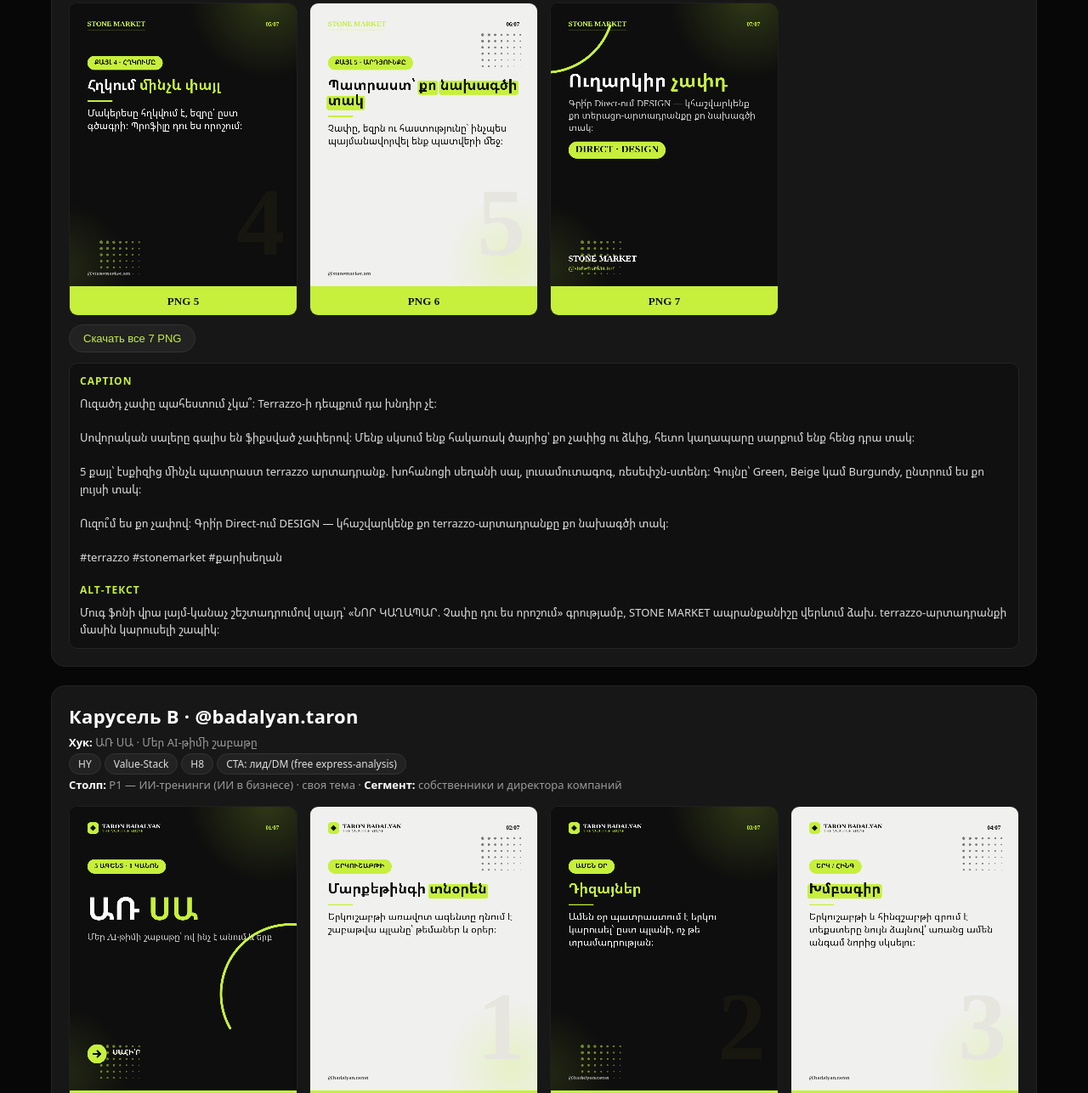
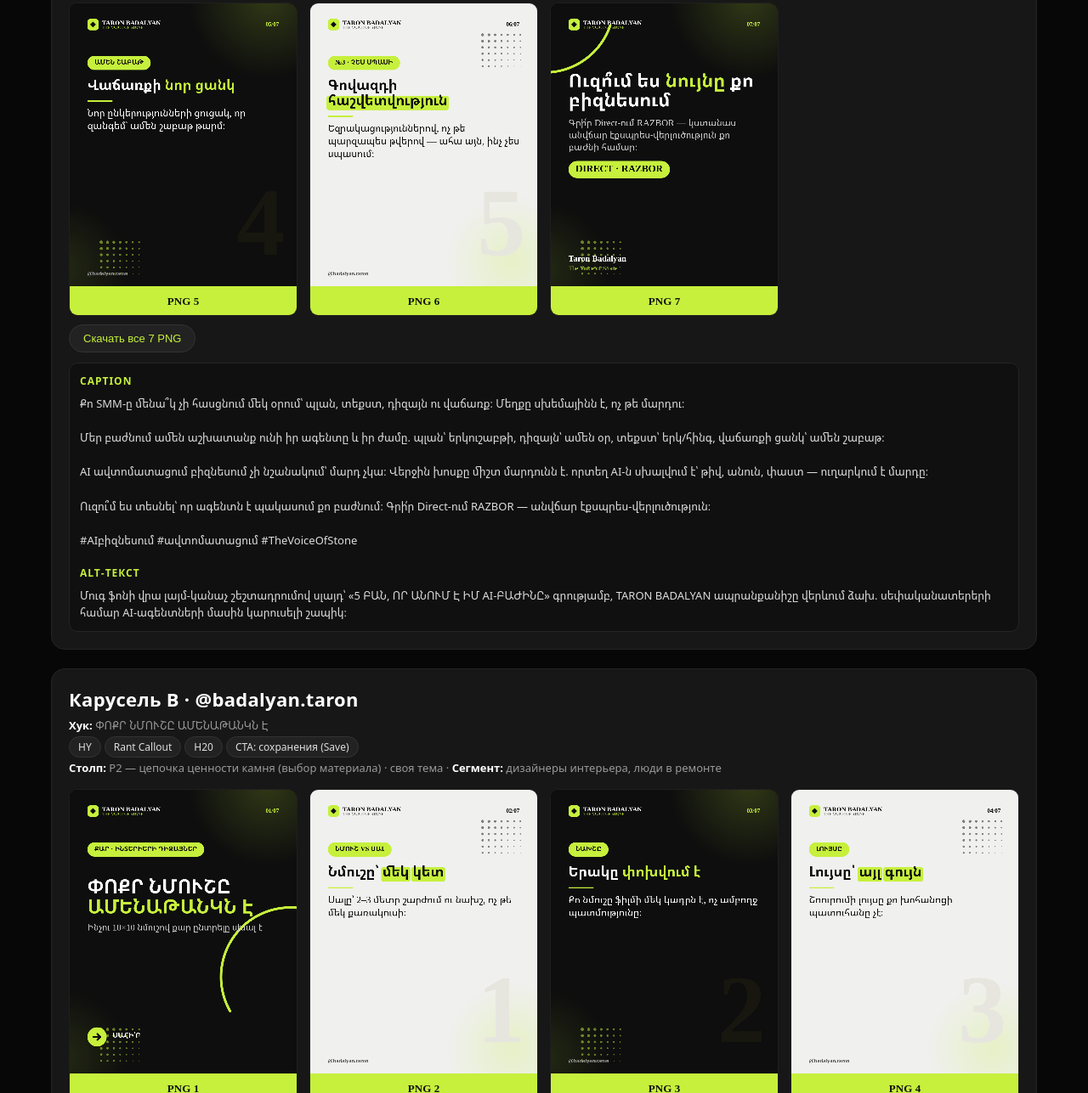
Before and after one commit to worktaronbadalyan-hub/inessa-design, a plain HTML site: page index.html in a window 1280 px wide. Shown: the part 700-1987 px from the top of the page at 85% size. Drawn offline with Linux system fonts and the light colour scheme.

Commit message:
Dashboard 2026-11-17 — carousels A (AI-department, Value-Stack H10) + B (stone sample, Rant H20)

```diff
--- a/index.html
+++ b/index.html
@@ -1,5 +1,5 @@
 <!doctype html><html lang="hy"><head><meta charset="utf-8"><meta name="viewport" content="width=device-width,initial-scale=1">
-<title>ИНЕССА · дизайн-дашборд · 16.11.2026</title>
+<title>ИНЕССА · дизайн-дашборд · 17.11.2026</title>
 <link rel="preconnect" href="https://fonts.googleapis.com"><link rel="preconnect" href="https://fonts.gstatic.com" crossorigin>
 <link href="https://fonts.googleapis.com/css2?family=Noto+Sans+Armenian:wght@400;500;600;700;800;900&display=swap" rel="stylesheet">
 <style>
@@ -24,264 +24,84 @@ canvas{width:100%;height:auto;display:block}
 footer{color:var(--mut);font-size:12px;max-width:1200px;margin:0 auto;padding:10px 20px 40px;line-height:1.8}
 footer a{color:var(--lime)}
 </style></head><body>
-<header><h1>ИНЕССА · <b>дизайн-дашборд дня</b></h1><p class="sub">16.11.2026 · 2 карусели 1080×1350 · (а) @stonemarket.am HY — терраццо «эскиз→изделие» (Demo Walkthrough, H21, по брифу Мадлен, Пн 16.11) · (б) @badalyan.taron HY — ИИ-агенты в бизнесе (Value-Stack, H8, своя тема) · шрифт: Noto Sans Armenian. Фото терраццо с цех-съёмки 10.11 в материалах нет — карусель (а) текстовая; «30 мм» не подтверждён — убран.</p></header>
+<header><h1>ИНЕССА · <b>дизайн-дашборд дня</b></h1><p class="sub">17.11.2026 · 2 карусели 1080×1350 · (а) @badalyan.taron HY — ИИ-отдел владельца (Value-Stack, H10, по брифу Мадлен, Вт 17.11, ФЛАГМАН) · (б) @badalyan.taron HY — выбор камня по образцу (Rant Callout, H20, своя тема) · шрифт: Noto Sans Armenian. Реального скрина ИИ-дашборда в материалах нет — слайды на иконографике, число агентов не называем (по брифу). Доп. задачи дня (обложки Reels + цитата LinkedIn) — на <a href="./covers.html" style="color:#C6F03C">covers.html</a>.</p></header>
 <div class="wrap" id="root"></div>
-<footer>ИНЕССА · The Voice of Stone · <span id="ft"></span> · <a href="./covers.html">covers.html</a><br>Архив: <a href="archive/2026-11-15.html">11-15</a> <a href="archive/2026-11-14.html">11-14</a> <a href="archive/2026-11-13.html">11-13</a> <a href="archive/2026-11-12.html">11-12</a> <a href="archive/2026-11-11.html">11-11</a> <a href="archive/2026-11-10.html">11-10</a> <a href="archive/2026-11-09.html">11-09</a> <a href="archive/2026-11-08.html">11-08</a> <a href="archive/2026-11-07.html">11-07</a> <a href="archive/2026-11-06.html">11-06</a> <a href="archive/2026-11-05.html">11-05</a> <a href="archive/2026-11-04.html">11-04</a> <a href="archive/2026-11-02.html">11-02</a> <a href="archive/2026-11-01.html">11-01</a></footer>
+<footer>ИНЕССА · The Voice of Stone · <span id="ft"></span> · <a href="./covers.html">covers.html</a><br>Архив: <a href="archive/2026-11-16.html">11-16</a> <a href="archive/2026-11-15.html">11-15</a> <a href="archive/2026-11-14.html">11-14</a> <a href="archive/2026-11-13.html">11-13</a> <a href="archive/2026-11-12.html">11-12</a> <a href="archive/2026-11-11.html">11-11</a> <a href="archive/2026-11-10.html">11-10</a> <a href="archive/2026-11-09.html">11-09</a> <a href="archive/2026-11-08.html">11-08</a> <a href="archive/2026-11-07.html">11-07</a> <a href="archive/2026-11-06.html">11-06</a> <a href="archive/2026-11-05.html">11-05</a> <a href="archive/2026-11-04.html">11-04</a> <a href="archive/2026-11-02.html">11-02</a> <a href="archive/2026-11-01.html">11-01</a></footer>
 <script>
 const DATA={
- "date": "16.11.2026",
+ "date": "17.11.2026",
  "A": {
-  "account": "@stonemarket.am",
-  "brand": "STONE MARKET",
+  "account": "@badalyan.taron",
+  "brand": "TARON BADALYAN",
   "lang": "HY",
-  "framework": "Demo Walkthrough",
-  "formula": "H21",
-  "pillar": "P2 — цепочка ценности камня (терраццо) · по брифу Мадлен (Пн 16.11)",
-  "segment": "дизайнеры интерьера, HoReCa",
-  "cta": "DM (DESIGN)",
-  "hook": "ՆՈՐ ԿԱՂԱՊԱՐ · Չափը դու ես որոշում",
-  "caption": "Ուզածդ չափը պահեստում չկա՞։ Terrazzo-ի դեպքում դա խնդիր չէ։\n\nՍովորական սալերը գալիս են ֆիքսված չափերով։ Մենք սկսում ենք հակառակ ծայրից՝ քո չափից ու ձևից, հետո կաղապարը սարքում ենք հենց դրա տակ։\n\n5 քայլ՝ էսքիզից մինչև պատրաստ terrazzo արտադրանք. խոհանոցի սեղանի սալ, լուսամուտագոգ, ռեսեփշն-ստենդ։ Գույնը՝ Green, Beige կամ Burgundy, ընտրում ես քո լույսի տակ։\n\nՈւզու՞մ ես քո չափով։ Գրի՛ր Direct-ում DESIGN — կհաշվարկենք քո terrazzo-արտադրանքը քո նախագծի տակ։\n\n#terrazzo #stonemarket #քարիսեղան",
-  "alt": "Մուգ ֆոնի վրա լայմ-կանաչ շեշտադրումով սլայդ՝ «ՆՈՐ ԿԱՂԱՊԱՐ. Չափը դու ես որոշում» գրությամբ, STONE MARKET ապրանքանիշը վերևում ձախ. terrazzo-արտադրանքի մասին կարուսելի շապիկ։",
+  "framework": "Value-Stack",
+  "formula": "H10",
+  "pillar": "P1 — ИИ в традиционном бизнесе → тренинги · по брифу Мадлен (Вт 17.11, ФЛАГМАН)",
+  "segment": "собственники и директора компаний Армении",
+  "cta": "лид/DM (free express-analysis)",
+  "hook": "5 ԲԱՆ, ՈՐ ԱՆՈՒՄ Է ԻՄ AI-ԲԱԺԻՆԸ",
+  "caption": "Քո SMM-ը մենա՞կ չի հասցնում մեկ օրում՝ պլան, տեքստ, դիզայն ու վաճառք։ Մեղքը սխեմայինն է, ոչ թե մարդու։\n\nՄեր բաժնում ամեն աշխատանք ունի իր ագենտը և իր ժամը. պլան՝ երկուշաբթի, դիզայն՝ ամեն օր, տեքստ՝ երկ/հինգ, վաճառքի ցանկ՝ ամեն շաբաթ։\n\nAI ավտոմատացում բիզնեսում չի նշանակում՝ մարդ չկա։ Վերջին խոսքը միշտ մարդունն է. որտեղ AI-ն սխալվում է՝ թիվ, անուն, փաստ — ուղարկում է մարդը։\n\nՈւզու՞մ ես տեսնել՝ որ ագենտն է պակասում քո բաժնում։ Գրի՛ր Direct-ում RAZBOR — անվճար էքսպրես-վերլուծություն։\n\n#AIբիզնեսում #ավտոմատացում #TheVoiceOfStone",
+  "alt": "Մուգ ֆոնի վրա լայմ-կանաչ շեշտադրումով սլայդ՝ «5 ԲԱՆ, ՈՐ ԱՆՈՒՄ Է ԻՄ AI-ԲԱԺԻՆԸ» գրությամբ, TARON BADALYAN ապրանքանիշը վերևում ձախ. սեփականատերերի համար AI-ագենտների մասին կարուսելի շապիկ։",
   "slides": [
-   {
-    "type": "hook",
-    "dark": true,
-    "hsize": 112,
-    "kicker": "TERRAZZO · 5 ՔԱՅԼ",
-    "title": [
-     [
-      "ՆՈՐ ",
-      0
-     ],
-     [
-      "ԿԱՂԱՊԱՐ",
-      1
-     ]
-    ],
-    "sub": "Չափը դու ես որոշում՝ ոչ թե պահեստը"
-   },
-   {
-    "type": "content",
-    "dark": false,
-    "wm": "1",
-    "kicker": "ՔԱՅԼ 1 · ՉԱՓԸ",
-    "title": [
-     [
-      "Չափ, որ ",
-      0
-     ],
-     [
-      "պահեստում չկա",
-      1
-     ]
-    ],
-    "body": "Դիզայներն ուղարկում է ձևն ու չափը, որ ոչ մի պատրաստի սալ չունի։"
-   },
-   {
-    "type": "content",
-    "dark": true,
-    "wm": "2",
-    "kicker": "ՔԱՅԼ 2 · ԿԱՂԱՊԱՐԸ",
-    "title": [
-     [
-      "Կաղապարը՝ ",
-      0
-     ],
-     [
-      "քո չափի տակ",
-      1
-     ]
-    ],
-    "body": "Տերացոն լցվում է կաղապարի մեջ, ոչ թե կտրվում մեծ սալից։ Ուրեմն չափն ազատ է։"
-   },
-   {
-    "type": "content",
-    "dark": false,
-    "wm": "3",
-    "kicker": "ՔԱՅԼ 3 · ԳՈՒՅՆԸ",
-    "title": [
-     [
-      "Լցնում ենք ",
-      0
-     ],
-     [
-      "գույնը",
-      1
-     ]
-    ],
-    "body": "Երեք երանգ՝ Green, Beige, Burgundy։ Ընտրում ես լույսի տակ, որտեղ կանգնելու է։"
-   },
-   {
-    "type": "content",
-    "dark": true,
-    "wm": "4",
-    "kicker": "ՔԱՅԼ 4 · ՀՂԿՈՒՄԸ",
-    "title": [
-     [
-      "Հղկում ",
-      0
-     ],
-     [
-      "մինչև փայլ",
-      1
-     ]
-    ],
-    "body": "Մակերեսը հղկվում է, եզրը՝ ըստ գծագրի։ Պրոֆիլը դու ես որոշում։"
-   },
-   {
-    "type": "content",
-    "dark": false,
-    "wm": "5",
-    "kicker": "ՔԱՅԼ 5 · ԱՐԴՅՈՒՆՔԸ",
-    "title": [
-     [
-      "Պատրաստ՝ ",
-      0
-     ],
-     [
-      "քո նախագծի տակ",
-      1
-     ]
-    ],
-    "body": "Չափը, եզրն ու հաստությունը՝ ինչպես պայմանավորվել ենք պատվերի մեջ։"
-   },
-   {
-    "type": "cta",
-    "dark": true,
-    "title": [
-     [
-      "Ուղարկիր ",
-      0
-     ],
-     [
-      "չափդ",
-      1
-     ]
-    ],
-    "body": "Գրի՛ր Direct-ում DESIGN — կհաշվարկենք քո տերացո-արտադրանքը քո նախագծի տակ։",
-    "cta_pill": "DIRECT · DESIGN"
-   }
+   {"type":"hook","dark":true,"hsize":94,"kicker":"AI ԲԻԶՆԵՍՈՒՄ · ՍԵՓԱԿԱՆԱՏԵՐԵՐ",
+    "title":[["5 ԲԱՆ, ՈՐ ",0],["ԱՆՈՒՄ Է ԻՄ ",0],["AI-ԲԱԺԻՆԸ",1]],
+    "sub":"Մեկ մարդու փոխարեն՝ գործ անող բաժին"},
+   {"type":"content","dark":false,"wm":"1","kicker":"ԵՐԿՈՒՇԱԲԹԻ · 09:00",
+    "title":[["Շաբաթվա ",0],["մարքեթինգային պլանը",1]],
+    "body":"Պատրաստ է երկուշաբթի առավոտյան՝ առանց ինձ։"},
+   {"type":"content","dark":true,"wm":"2","kicker":"ԵՐԵՔՇԱԲԹԻ",
+    "title":[["Տեքստեր ու ",0],["սցենարներ",1]],
+    "body":"Նկարահանման սցենարները՝ երեքշաբթի օրվան, արդեն ձեռքիս տակ։"},
+   {"type":"content","dark":false,"wm":"3","kicker":"ԱՄԵՆ ՕՐ",
+    "title":[["Ամեն օր՝ ",0],["դիզայն",1]],
+    "body":"Կարուսել՝ հենց հոսքի տակ, ձեռքով չեմ սարքում։"},
+   {"type":"content","dark":true,"wm":"4","kicker":"ԱՄԵՆ ՇԱԲԱԹ",
+    "title":[["Վաճառքի ",0],["նոր ցանկ",1]],
+    "body":"Նոր ընկերությունների ցուցակ, որ զանգեմ՝ ամեն շաբաթ թարմ։"},
+   {"type":"content","dark":false,"wm":"5","kicker":"№3 · ՉԵՍ ՍՊԱՍԻ",
+    "title":[["Գովազդի ",0],["հաշվետվություն",1]],
+    "body":"Եզրակացություններով, ոչ թե պարզապես թվերով — ահա այն, ինչ չես սպասում։"},
+   {"type":"cta","dark":true,
+    "title":[["Ուզո՞ւմ ես ",0],["նույնը",1],[" քո բիզնեսում",0]],
+    "body":"Գրի՛ր Direct-ում RAZBOR — կստանաս անվճար էքսպրես-վերլուծություն քո բաժնի համար։",
+    "cta_pill":"DIRECT · RAZBOR"}
   ]
  },
  "B": {
   "account": "@badalyan.taron",
   "brand": "TARON BADALYAN",
   "lang": "HY",
-  "framework": "Value-Stack",
-  "formula": "H8",
-  "pillar": "P1 — ИИ-тренинги (ИИ в бизнесе) · своя тема",
-  "segment": "собственники и директора компаний",
-  "cta": "лид/DM (free express-analysis)",
-  "hook": "ԱՌ ՍԱ · Մեր AI-թիմի շաբաթը",
-  "caption": "Քո SMM-ը չի՞ հասցնում մեկ օրում՝ պլան, կարուսել, տեքստ ու վաճառք։ Մեղքը սխեմայինն է, ոչ թե մարդու։\n\nՄեր մարքեթինգն աշխատում է ժամանակացույցով. AI-ագենտ ամեն դերի համար՝ պլան երկուշաբթի, դիզայն ամեն օր, տեքստ երկ/հինգ, տեսանյութ չորեքշաբթի։\n\nԻսկ վերջին խոսքը միշտ մարդունն է. այնտեղ, որտեղ AI-ն սխալվում է՝ թիվ, անուն, փաստ — ուղարկում է մարդը։\n\nՈւզու՞մ ես տեսնել՝ որ ագենտն է պակասում քո բաժնում։ Գրի՛ր Direct-ում RAZBOR — անվճար էքսպրես-վերլուծություն։\n\n#AI #բիզնեսինքնավարում #TheVoiceOfStone",
-  "alt": "Մուգ ֆոնի վրա լայմ-կանաչ շեշտադրումով սլայդ՝ «ԱՌ ՍԱ. Մեր AI-թիմի շաբաթը» գրությամբ, TARON BADALYAN ապրանքանիշը վերևում ձախ. բիզնեսում AI-ագենտների մասին կարուսելի շապիկ։",
+  "framework": "Rant Callout",
+  "formula": "H20",
+  "pillar": "P2 — цепочка ценности камня (выбор материала) · своя тема",
+  "segment": "дизайнеры интерьера, люди в ремонте",
+  "cta": "сохранения (Save)",
+  "hook": "ՓՈՔՐ ՆՄՈՒՇԸ ԱՄԵՆԱԹԱՆԿՆ Է",
+  "caption": "Խանութում ընտրեցիր կատարյալ նմուշը, բայց սալը եկավ այլ տեսքով՝ ծանո՞թ է։\n\n10×10 սմ նմուշը ցույց է տալիս մեկ կետ։ Իսկ սալը 2–3 մետր շարժվող նախշ է. երակն ու բծերը փոխվում են ամբողջ երկարությամբ։\n\nԼույսն էլ է խաբում. շոուրումի լույսի տակ ընտրած գույնը քո խոհանոցի պատուհանի մոտ այլ է։ Բնական քար խոհանոցի սեղանի համար ընտրելիս նմուշը միայն գույնի ընտանիքն է ասում, ոչ ճշգրիտ նախշը։\n\nԿտրելուց առաջ խնդրիր հենց քո սալի ֆոտոն — դա է որոշողը։ Պահիր այս գրառումը հաջորդ վերանորոգման համար։\n\n#քար #տերացո #TheVoiceOfStone",
+  "alt": "Մուգ ֆոնի վրա լայմ-կանաչ շեշտադրումով սլայդ՝ «ՓՈՔՐ ՆՄՈՒՇԸ ԱՄԵՆԱԹԱՆԿՆ Է» գրությամբ, TARON BADALYAN ապրանքանիշը վերևում ձախ. քար փոքր նմուշով ընտրելու մասին կարուսելի շապիկ։",
   "slides": [
-   {
-    "type": "hook",
-    "dark": true,
-    "hsize": 150,
-    "kicker": "5 ԱԳԵՆՏ · 1 ԿԱՆՈՆ",
-    "title": [
-     [
-      "ԱՌ ",
-      0
-     ],
-     [
-      "ՍԱ",
-      1
-     ]
-    ],
-    "sub": "Մեր AI-թիմի շաբաթը՝ ով ինչ է անում և երբ"
-   },
-   {
-    "type": "content",
-    "dark": false,
-    "wm": "1",
-    "kicker": "ԵՐԿՈՒՇԱԲԹԻ",
-    "title": [
-     [
-      "Մարքեթինգի ",
-      0
-     ],
-     [
-      "տնօրեն",
-      1
-     ]
-    ],
-    "body": "Երկուշաբթի առավոտ ագենտը դնում է շաբաթվա պլանը՝ թեմաներ և օրեր։"
-   },
-   {
-    "type": "content",
-    "dark": true,
-    "wm": "2",
-    "kicker": "ԱՄԵՆ ՕՐ",
-    "title": [
-     [
-      "Դիզայներ",
-      1
-     ]
-    ],
-    "body": "Ամեն օր պատրաստում է երկու կարուսել՝ ըստ պլանի, ոչ թե տրամադրության։"
-   },
-   {
-    "type": "content",
-    "dark": false,
-    "wm": "3",
-    "kicker": "ԵՐԿ / ՀԻՆԳ",
-    "title": [
-     [
-      "Խմբագիր",
-      1
-     ]
-    ],
-    "body": "Երկուշաբթի և հինգշաբթի գրում է տեքստերը նույն ձայնով՝ առանց ամեն անգամ նորից սկսելու։"
-   },
-   {
-    "type": "content",
-    "dark": true,
-    "wm": "4",
-    "kicker": "ՉՈՐԵՔՇԱԲԹԻ",
-    "title": [
-     [
-      "Պրոդյուսեր",
-      1
-     ]
-    ],
-    "body": "Չորեքշաբթի հավաքում է տեսանյութը՝ կադրերից մինչև վերնագիր։"
-   },
-   {
-    "type": "content",
-    "dark": false,
-    "wm": "5",
-    "kicker": "ԿԱՆՈՆ",
-    "title": [
-     [
-      "Վերջին խոսքը՝ ",
-      0
-     ],
-     [
-      "մարդունն է",
-      1
-     ]
-    ],
-    "body": "Ամեն հրապարակում անցնում է մարդու ստուգումով։ Որտեղ AI-ն սխալվում է՝ թիվ, անուն, փաստ — ուղարկում է մարդը։"
-   },
-   {
-    "type": "cta",
-    "dark": true,
-    "title": [
-     [
-      "Ո՞ր ագենտն է ",
-      0
-     ],
-     [
-      "պակասում",
-      1
-     ]
-    ],
-    "body": "Գրի՛ր Direct-ում RAZBOR — անվճար էքսպրես-վերլուծություն քո մարքեթինգի բաժնի համար։",
-    "cta_pill": "DIRECT · RAZBOR"
-   }
+   {"type":"hook","dark":true,"hsize":92,"kicker":"ՔԱՐ · ԻՆՏԵՐԻԵՐԻ ԴԻԶԱՅՆԵՐ",
+    "title":[["ՓՈՔՐ ",0],["ՆՄՈՒՇԸ ",0],["ԱՄԵՆԱԹԱՆԿՆ Է",1]],
+    "sub":"Ինչու 10×10 նմուշով քար ընտրելը սխալ է"},
+   {"type":"content","dark":false,"wm":"1","kicker":"ՆՄՈՒՇ VS ՍԱԼ",
+    "title":[["Նմուշը՝ ",0],["մեկ կետ",1]],
+    "body":"Սալը՝ 2–3 մետր շարժում ու նախշ, ոչ թե մեկ քառակուսի։"},
+   {"type":"content","dark":true,"wm":"2","kicker":"ՆԱԽՇԸ",
+    "title":[["Երակը ",0],["փոխվում է",1]],
+    "body":"Քո նմուշը ֆիլմի մեկ կադրն է, ոչ ամբողջ պատմությունը։"},
+   {"type":"content","dark":false,"wm":"3","kicker":"ԼՈՒՅՍԸ",
+    "title":[["Լույսը՝ ",0],["այլ գույն",1]],
+    "body":"Շոուրումի լույսը քո խոհանոցի պատուհանը չէ։"},
+   {"type":"content","dark":true,"wm":"4","kicker":"ԱՆԿԵՂԾ · ՄՅՈՒՍ ԿՈՂՄԸ",
+    "title":[["Բայց նմուշը ",0],["դեռ պետք է",1]],
+    "body":"Գույնի ընտանիքն ընտրելու համար՝ այո։ Ճշգրիտ նախշի համար՝ ոչ։"},
+   {"type":"content","dark":false,"wm":"5","kicker":"ՈՐՈՇՈՂԸ",
+    "title":[["Խնդրիր ",0],["քո սալի ֆոտոն",1]],
+    "body":"Կտրելուց առաջ տես հենց քո սալը — դա է որոշողը, ոչ նմուշը։"},
+   {"type":"cta","dark":true,
+    "title":[["Մի՛ ընտրիր ",0],["կուրորեն",1]],
+    "body":"Պահիր այս գրառումը, որ հաջորդ վերանորոգման ժամանակ չմոռանաս։",
+    "cta_pill":"ՊԱՀԻՐ · SAVE"}
   ]
  }
 };
```
